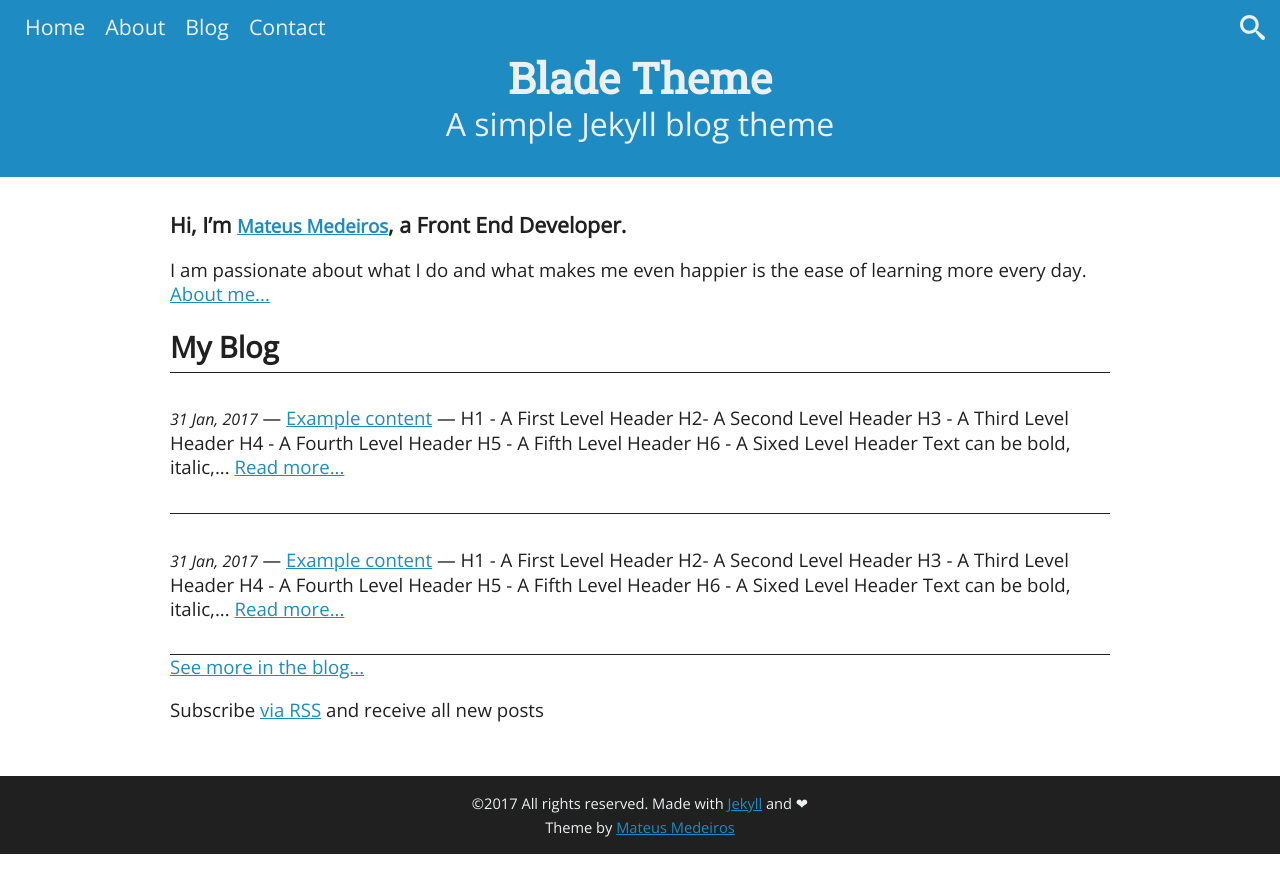
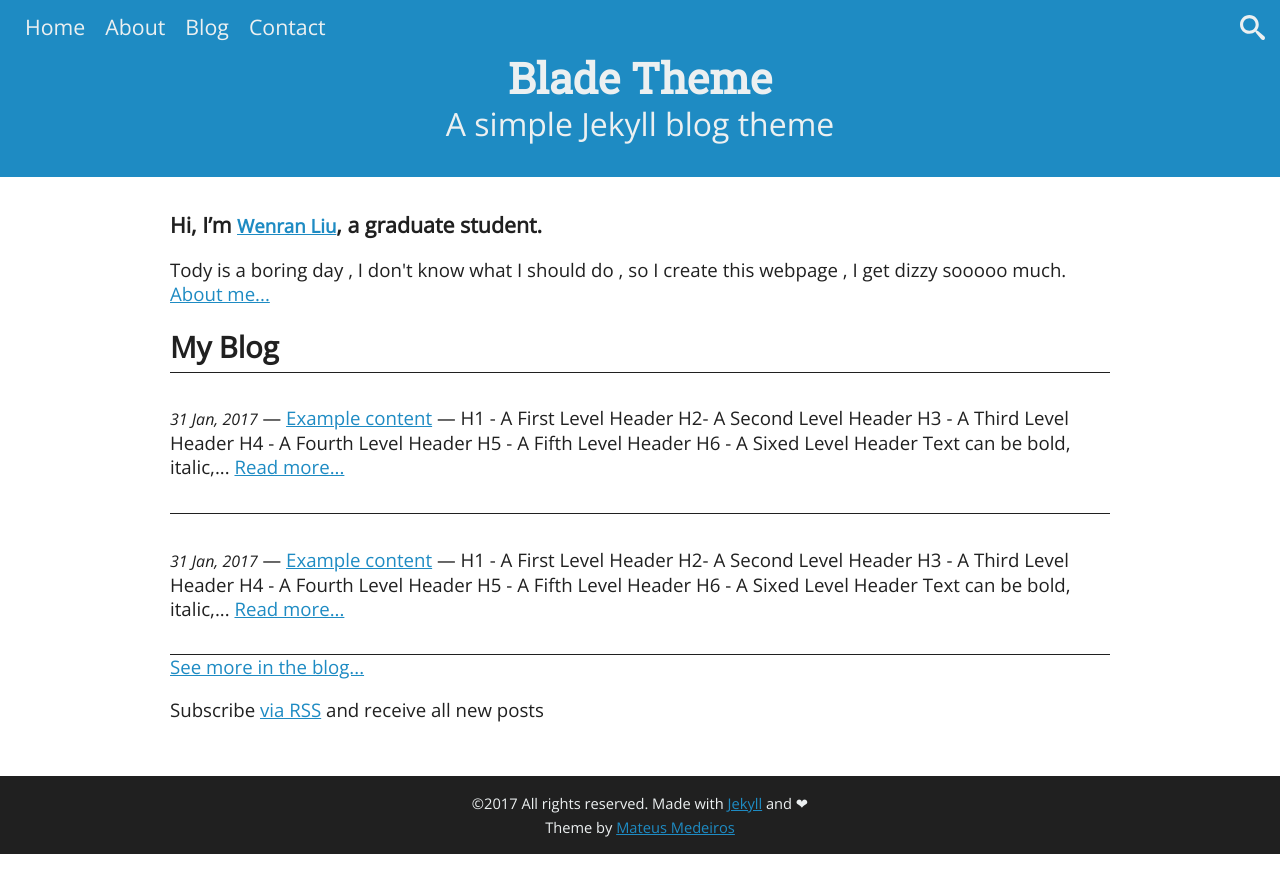
Before and after one commit to liuwenran/liuwenran.github.io, a Jekyll site: the page built from index.html, in a window 1280 px wide. Shown: the top 893 px of the page. Built offline with Jekyll 4.4.1, drawn with Linux system fonts in a browser that asks for light colours.

Commit message:
change some

```diff
--- a/_config.yml
+++ b/_config.yml
@@ -1,22 +1,22 @@
 # Site settings
-title: Blade Theme
-description: A simple Jekyll blog theme developed by Mateus Medeiros
-url: "http://mateussmedeiros.github.io/blade-theme/" # the base hostname & protocol for your site, e.g. http://example.com
+title: To be a better RanGo
+description: serious sincerely positive insistent
+url: "http://liuwenran.github.io/blade-theme/" # the base hostname & protocol for your site, e.g. http://example.com
 
 # Author settings
 author:
-  name     : Mateus Medeiros
-  bio      : Front End Developer passionate about new technologies. I am passionate about what I do and I try to learn more every day.
-  email    : mateus.sousamedeiros@gmail.com
-  twitter  : https://twitter.com/mateussousam
+  name     : Wenran Liu
+  bio      : A man who is a single dog
+  email    : not_here@gmail.com
+  twitter  : I have no twitter #https://twitter.com/mateussousam
 
 #SEO settings
 logo: /assets/img/img-blog.png/ # Site logo URL
-twitter_username: mateussousam # Twitter username
+twitter_username: liuwenran # Twitter username
 facebook:
-    app_id: 1445035275808959 # App ID
-    publisher: https://www.facebook.com/mateus.sousamedeiros # URL of the Facebook page
-    admins: 100000229048939 # Facebook user ID that manages the page
+    app_id: 0 # App ID
+    publisher: 0# URL of the Facebook page
+    admins: 0 # Facebook user ID that manages the page
 
 # Build settings
 permalink: /:title/
--- a/index.html
+++ b/index.html
@@ -4,9 +4,9 @@
 
 <div class="home">
 
-  <p class="welcome-title"> Hi, I’m <a href="http://mateussmedeiros.github.io/" target="_blank">{{ site.author.name }}</a>, a Front End Developer. </p>
+  <p class="welcome-title"> Hi, I’m <a href="http://mateussmedeiros.github.io/" target="_blank">{{ site.author.name }}</a>, a graduate student. </p>
 
-  <p> I am passionate about what I do and what makes me even happier is the ease of learning more every day. <a href="about">About me...</a></p>
+  <p> Tody is a boring day , I don't know what I should do , so I create this webpage , I get dizzy sooooo much. <a href="about">About me...</a></p>
 
     <h1 class="page-title"> My Blog </h1>
 
```
